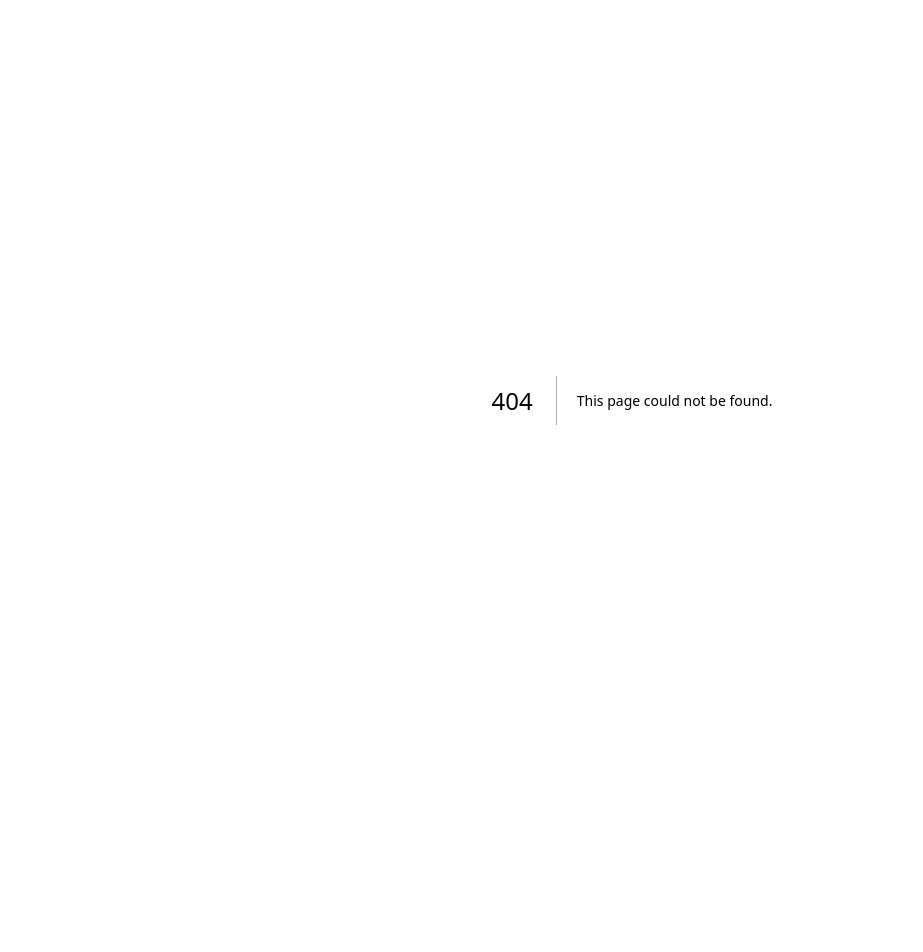
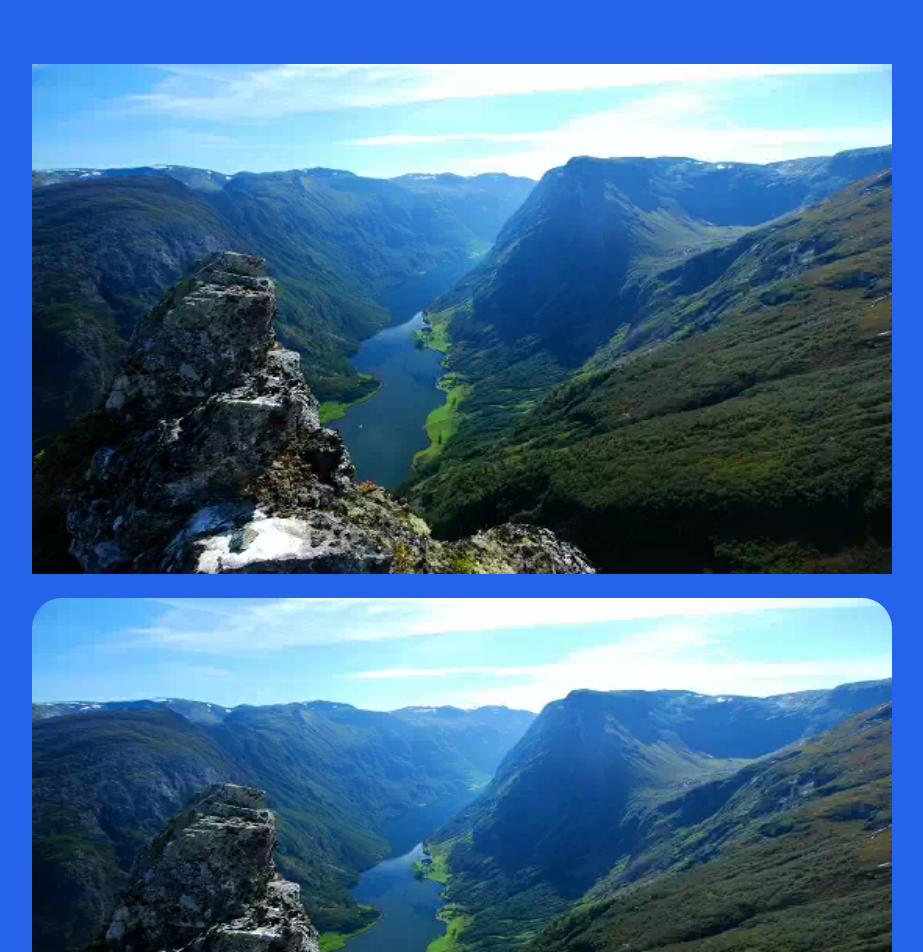
Before and after one commit to lanegrita/autismo_empleo, a Next.js app: page /playground/images in a window 1280 px wide. Before the commit this address had no page. Shown: the top 952 px of the page, without its empty margins (8-931 px from the left). Before the commit the page ends 800 px from the top, so only its background shows below. Built offline with nearby package versions, Linux system fonts and the light colour scheme.

Commit message:
Add ImageComponent

```diff
--- /dev/null
+++ b/app/components/ui/ImageComponent/ImageComponent.module.css
@@ -0,0 +1,28 @@
+.container {
+  position: relative;
+  width: 100%;
+  height: auto;
+  aspect-ratio: 16/9.48;
+}
+.circle {
+  aspect-ratio: 1/1;
+}
+.rectangle {
+  aspect-ratio: 16/9.4;
+}
+.oval {
+  aspect-ratio: 4/3;
+}
+
+.image {
+  border-radius: 0;
+}
+
+.circle .image,
+.oval .image {
+  border-radius: 9999px;
+}
+
+.rectangle .image {
+  border-radius: 30px;
+}
--- /dev/null
+++ b/app/components/ui/ImageComponent/ImageComponent.tsx
@@ -0,0 +1,35 @@
+import React from "react";
+import Image from "next/image";
+import styles from "./ImageComponent.module.css";
+interface ImageProps {
+  variant: "simple" | "rectangle" | "oval" | "circle";
+  onClick?: () => void;
+  width: number;
+  height: number;
+  src: string;
+  alt: string;
+}
+
+const ImageComponent = ({ variant, width, height, src, alt }: ImageProps) => {
+  return (
+    <div
+      style={{ maxWidth: width, maxHeight: height }}
+      // className={`max-w-[${width}px] max-h-[${height}px]`}
+    >
+      <div
+        className={[
+          styles.container,
+          variant === "circle" && styles.circle,
+          variant === "rectangle" && styles.rectangle,
+          variant === "oval" && styles.oval,
+        ].join(" ")}
+      >
+        {/* Image Container */}
+
+        <Image fill src={src} alt={alt} className={styles.image} />
+      </div>
+    </div>
+  );
+};
+
+export default ImageComponent;
--- /dev/null
+++ b/app/playground/images/page.tsx
@@ -0,0 +1,40 @@
+import ImageComponent from "@/app/components/ui/ImageComponent/ImageComponent";
+import React from "react";
+
+const images = () => {
+  return (
+    <div className="px-10 py-16 bg-blue-600 flex flex-col gap-6">
+      <ImageComponent
+        variant="simple"
+        src="/images/test.webp"
+        alt="test image"
+        width={860}
+        height={646}
+      />
+      <ImageComponent
+        variant="rectangle"
+        src="/images/test.webp"
+        alt="test image"
+        width={860}
+        height={646}
+      />
+
+      <ImageComponent
+        variant="circle"
+        src="/images/test.webp"
+        alt="test image"
+        width={860}
+        height={860}
+      />
+      <ImageComponent
+        variant="oval"
+        src="/images/test.webp"
+        alt="test image"
+        width={860}
+        height={646}
+      />
+    </div>
+  );
+};
+
+export default images;
```
Also changed, not shown: public/images/test.webp (added).
